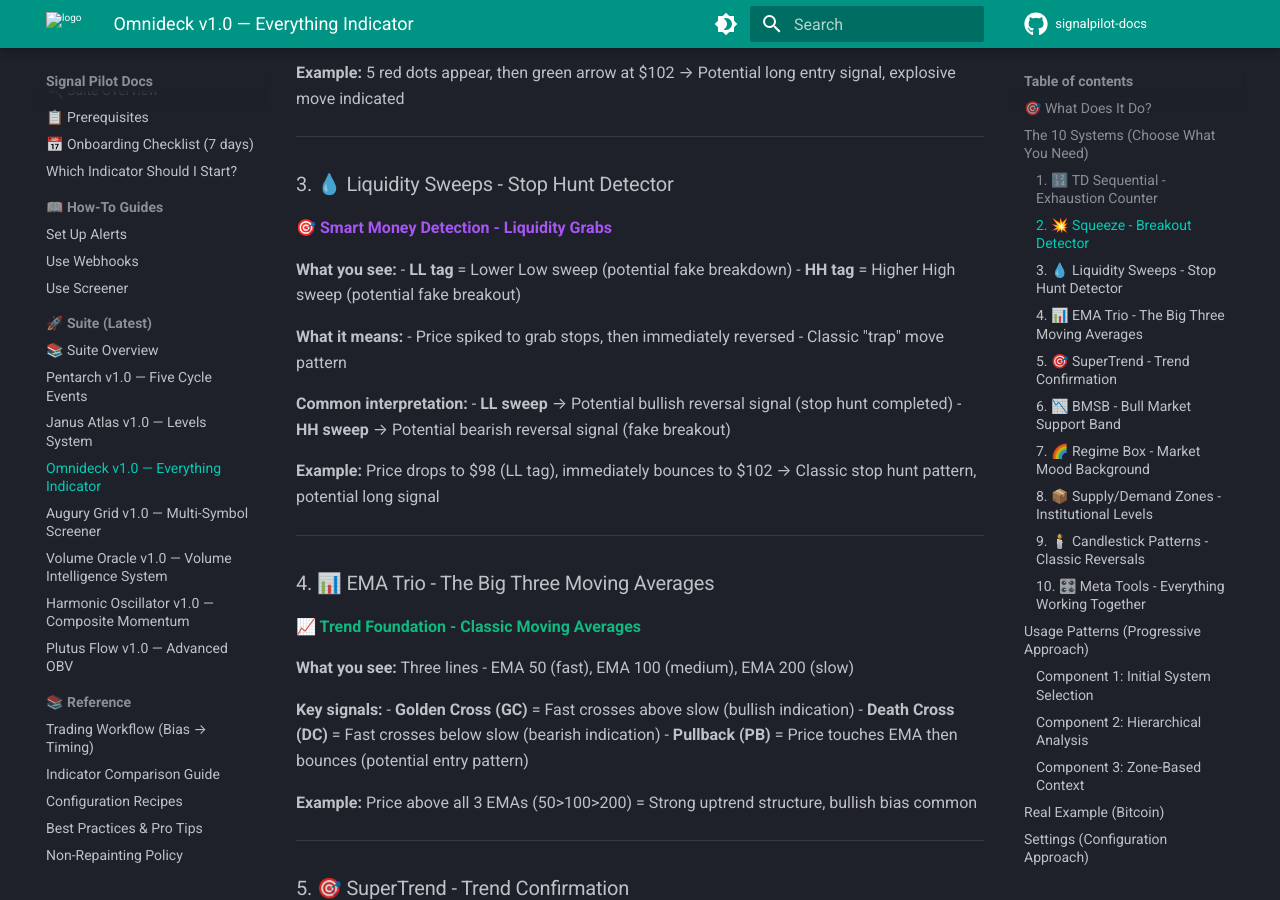
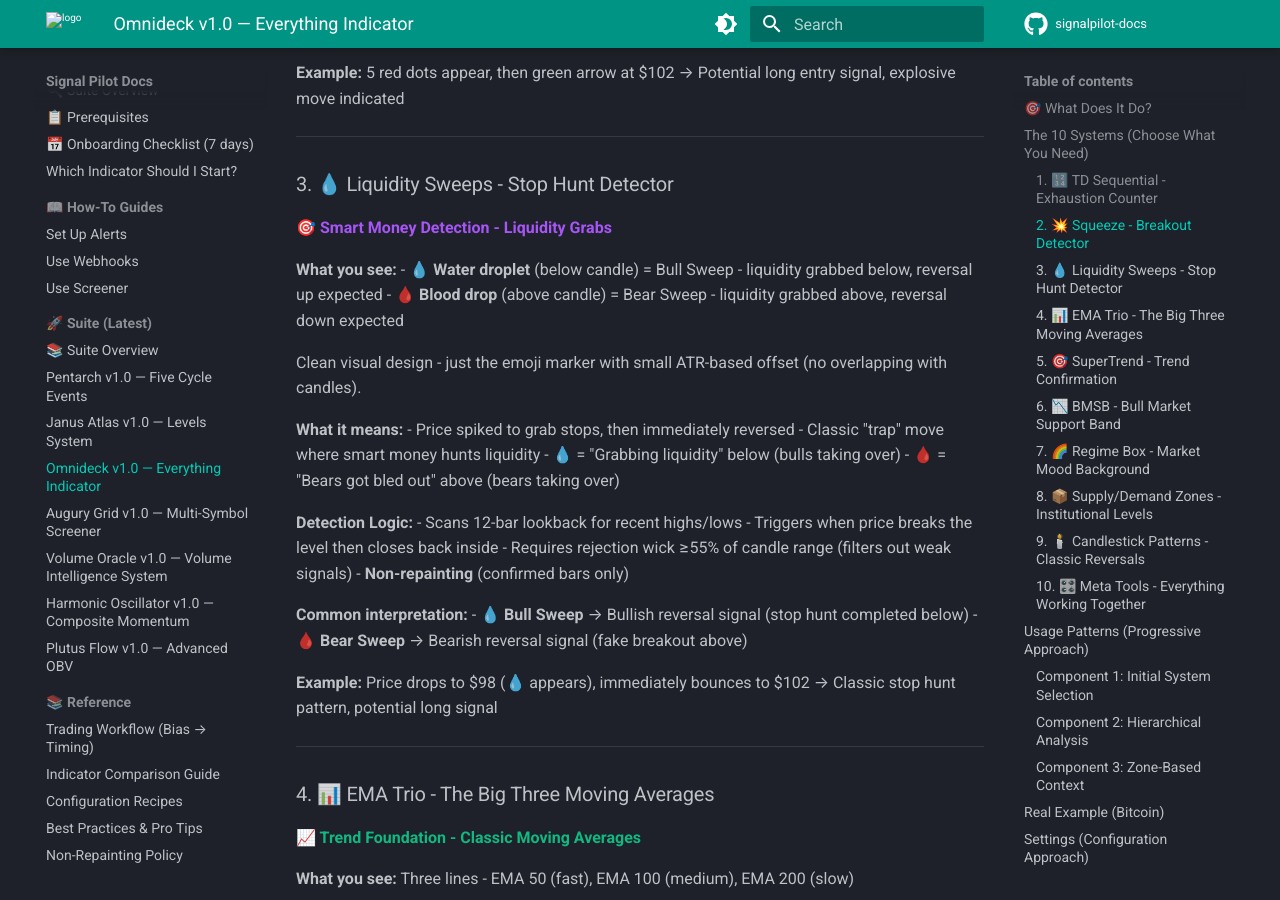
Before and after one commit to Signalpilot/signalpilot-docs, an MkDocs documentation site: the page built from docs/omnideck-v10.md, in a window 1280 px wide and 900 px high, scrolled down 1221 px. Built offline with MkDocs 1.6.1 and Material for MkDocs 9.7.7, drawn with Linux system fonts in a browser that asks for light colours; comment, search, counter and statistics services are not loaded; some of the changed text lies outside the part shown.

Commit message:
Update Liquidity Sweeps feature with new emoji visual design
- Replace LL/HH tags with 💧 (bull sweep) and 🩸 (bear sweep) emojis
- Add detection logic details: 12-bar lookback, 55% wick filter, non-repainting
- Add SP:SWEEP_BULL and SP:SWEEP_BEAR alert configurations
- Update Quick Cheat Sheet table with new visual indicators
- Update Bitcoin example to use new emoji format

```diff
--- a/docs/omnideck-v10.md
+++ b/docs/omnideck-v10.md
@@ -53,18 +53,28 @@ Omnideck is the **ultimate all-in-one indicator** - 10 professional trading syst
 <span style="color: #a855f7; font-weight: 600;">🎯 Smart Money Detection - Liquidity Grabs</span>
 
 **What you see:**
-- **LL tag** = Lower Low sweep (potential fake breakdown)
-- **HH tag** = Higher High sweep (potential fake breakout)
+- **💧 Water droplet** (below candle) = Bull Sweep - liquidity grabbed below, reversal up expected
+- **🩸 Blood drop** (above candle) = Bear Sweep - liquidity grabbed above, reversal down expected
+
+Clean visual design - just the emoji marker with small ATR-based offset (no overlapping with candles).
 
 **What it means:**
 - Price spiked to grab stops, then immediately reversed
-- Classic "trap" move pattern
+- Classic "trap" move where smart money hunts liquidity
+- 💧 = "Grabbing liquidity" below (bulls taking over)
+- 🩸 = "Bears got bled out" above (bears taking over)
+
+**Detection Logic:**
+- Scans 12-bar lookback for recent highs/lows
+- Triggers when price breaks the level then closes back inside
+- Requires rejection wick ≥55% of candle range (filters out weak signals)
+- **Non-repainting** (confirmed bars only)
 
 **Common interpretation:**
-- **LL sweep** → Potential bullish reversal signal (stop hunt completed)
-- **HH sweep** → Potential bearish reversal signal (fake breakout)
+- **💧 Bull Sweep** → Bullish reversal signal (stop hunt completed below)
+- **🩸 Bear Sweep** → Bearish reversal signal (fake breakout above)
 
-**Example:** Price drops to $98 (LL tag), immediately bounces to $102 → Classic stop hunt pattern, potential long signal
+**Example:** Price drops to $98 (💧 appears), immediately bounces to $102 → Classic stop hunt pattern, potential long signal
 
 ---
 
@@ -218,11 +228,11 @@ Signals at key zones are commonly prioritized.
 - **Regime Box** = Red (bearish... but check for reversal)
 - **TD Sequential** = Green 9 (oversold exhaustion)
 - **Demand Zone** ⭐⭐⭐ at $63,500
-- **Liquidity Sweep** = LL tag at $63,200
+- **Liquidity Sweep** = 💧 at $63,200 (bull sweep detected)
 - **Hammer** pattern forms
 
 **The Trade:**
-1. Price sweeps $63,200 (LL liquidity sweep)
+1. Price sweeps $63,200 (💧 bull sweep appears)
 2. Bounces into demand zone
 3. TD shows green 9 (exhaustion)
 4. Hammer indicates potential reversal
@@ -264,8 +274,10 @@ Customization available, clean visual presentation recommended
 2. **TD Sell 9** = Overbought exhaustion
 3. **Squeeze Break Up** = Bullish explosion
 4. **Squeeze Break Down** = Bearish explosion
-5. **Golden Cross** = Major bullish signal
-6. **Death Cross** = Major bearish signal
+5. **SP:SWEEP_BULL** = Bullish liquidity sweep (💧)
+6. **SP:SWEEP_BEAR** = Bearish liquidity sweep (🩸)
+7. **Golden Cross** = Major bullish signal
+8. **Death Cross** = Major bearish signal
 
 **Configuration steps:**
 1. Alarm icon is clicked
@@ -332,8 +344,8 @@ Customization available, clean visual presentation recommended
 | TD Sequential | Red 9 | Potential short signal (overbought) |
 | Squeeze | Green arrow ↑ | Potential long entry (breakout up) |
 | Squeeze | Red arrow ↓ | Potential short entry (breakdown) |
-| Liquidity Sweep | LL tag | Potential long signal (fake breakdown) |
-| Liquidity Sweep | HH tag | Potential short signal (fake breakout) |
+| Liquidity Sweep | 💧 Water droplet | Bull sweep - potential long (stop hunt below) |
+| Liquidity Sweep | 🩸 Blood drop | Bear sweep - potential short (fake breakout) |
 | EMA Trio | Golden Cross | Bullish bias typical |
 | EMA Trio | Death Cross | Bearish bias typical |
 | SuperTrend | Green ribbon | Long bias common |
```
